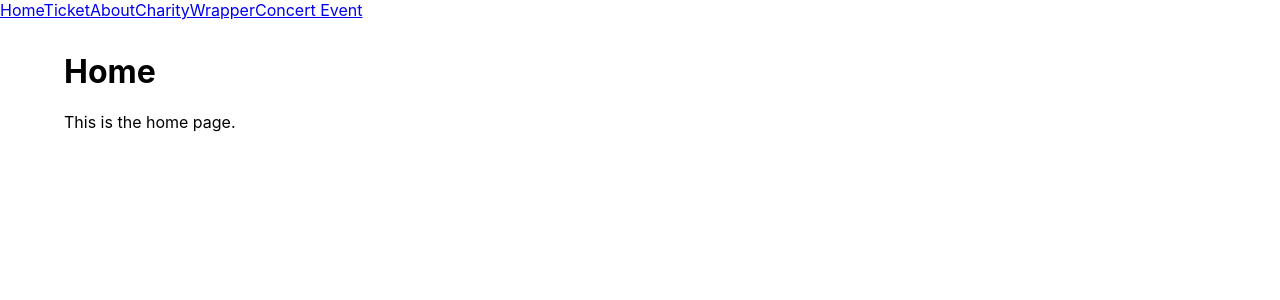
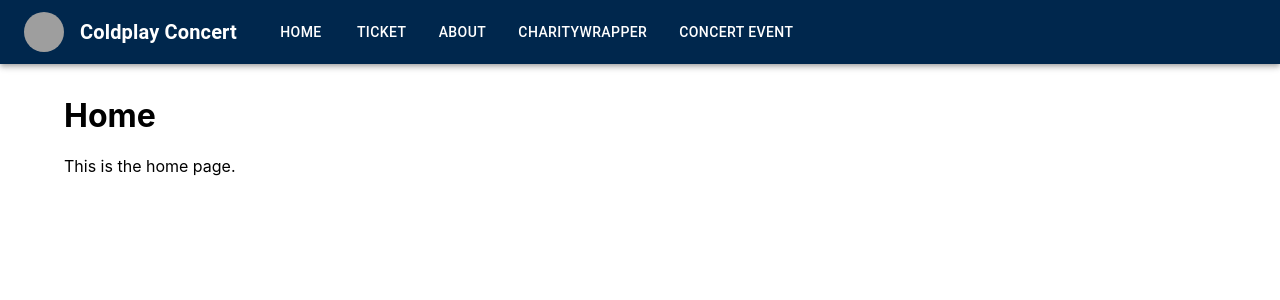
Before and after one commit to zaneshen314/ColdPluse-ui, a React (Create React App) app: page / in a window 1280 px wide. Shown: the top 300 px of the page. Built offline with nearby package versions, Linux system fonts and the light colour scheme; grey boxes are pictures that could not be loaded.

Commit message:
[3] feat; Concert nav bar to app bar

```diff
--- a/src/App.js
+++ b/src/App.js
@@ -1,19 +1,17 @@
 import React from "react";
-import './App.css';
+import "./App.css";
 import { BrowserRouter as Router, Routes, Route, Link } from "react-router-dom";
 import Home from "./components/Home";
 import About from "./components/About";
 import ConcertEvent from "./components/ConcertEvent";
 import UserCharityWrapper from "./components/Charity/UserCharityWrapper";
-import { Container } from "@mui/material";
-
-
+import { Container, AppBar, Toolbar, Typography, Button, Box } from "@mui/material";
 
 function App() {
-
   const event = {
     id: 1,
-    poster: "https://www.allegiantstadium.com/assets/img/Static_Venue_800x500_Coldplay_2025_NA_Regional_AllegiantStadium_0606-05e3ffdf12.jpg",
+    poster:
+        "https://www.allegiantstadium.com/assets/img/Static_Venue_800x500_Coldplay_2025_NA_Regional_AllegiantStadium_0606-05e3ffdf12.jpg",
     title: "Live Concert: The Rockers",
     time: "7:00 PM, Dec 15, 2024",
     venue: "Stadium Arena, NY",
@@ -27,19 +25,46 @@ function App() {
   return (
       <div className="App">
         <Router>
-        <nav>
-          <Link to="/">Home</Link>
-          <Link to="/ticket">Ticket</Link>
-          <Link to="/about">About</Link>
-          <Link to="/userCharityWrapper">CharityWrapper</Link>
-          <Link to="/concert-event">Concert Event</Link>
-          {/* <Link to="/login">Login</Link> */}
-        </nav>
+          <AppBar position="static" sx={{ backgroundColor: "#00274D" }}>
+            <Toolbar>
+              <Box
+                  component="img"
+                  src="https://i.pinimg.com/originals/53/73/d6/5373d62177a78cbd4ab35fb4b9753f3e.png"
+                  alt="Coldplay Logo"
+                  sx={{
+                    height: 40,
+                    width: 40,
+                    marginRight: 2,
+                    borderRadius: "50%", // Makes the image circular
+                  }}
+              />
+              {/* Title */}
+              <Typography variant="h6" sx={{ marginRight: 4, fontWeight: "bold" }}>
+                Coldplay Concert
+              </Typography>
+              {/* Buttons aligned to the left */}
+              <Button color="inherit" component={Link} to="/" sx={{ marginRight: 2 }}>
+                Home
+              </Button>
+              <Button color="inherit" component={Link} to="/ticket" sx={{ marginRight: 2 }}>
+                Ticket
+              </Button>
+              <Button color="inherit" component={Link} to="/about" sx={{ marginRight: 2 }}>
+                About
+              </Button>
+              <Button color="inherit" component={Link} to="/userCharityWrapper" sx={{ marginRight: 2 }}>
+                CharityWrapper
+              </Button>
+              <Button color="inherit" component={Link} to="/concert-event" sx={{ marginRight: 2 }}>
+                Concert Event
+              </Button>
+            </Toolbar>
+          </AppBar>
           <Container sx={{ marginTop: 4 }}>
             <Routes>
               <Route path="/" element={<Home />} />
               <Route path="/about" element={<About />} />
-          <Route path="/userCharityWrapper" element={<UserCharityWrapper width='1000px' />} />
+              <Route path="/userCharityWrapper" element={<UserCharityWrapper width="1000px" />} />
               <Route
                   path="/concert-event"
                   element={<ConcertEvent event={event} onBuyTicket={handleBuyTicket} />}
```
Lines whose indentation alone changed are shown as unchanged.
